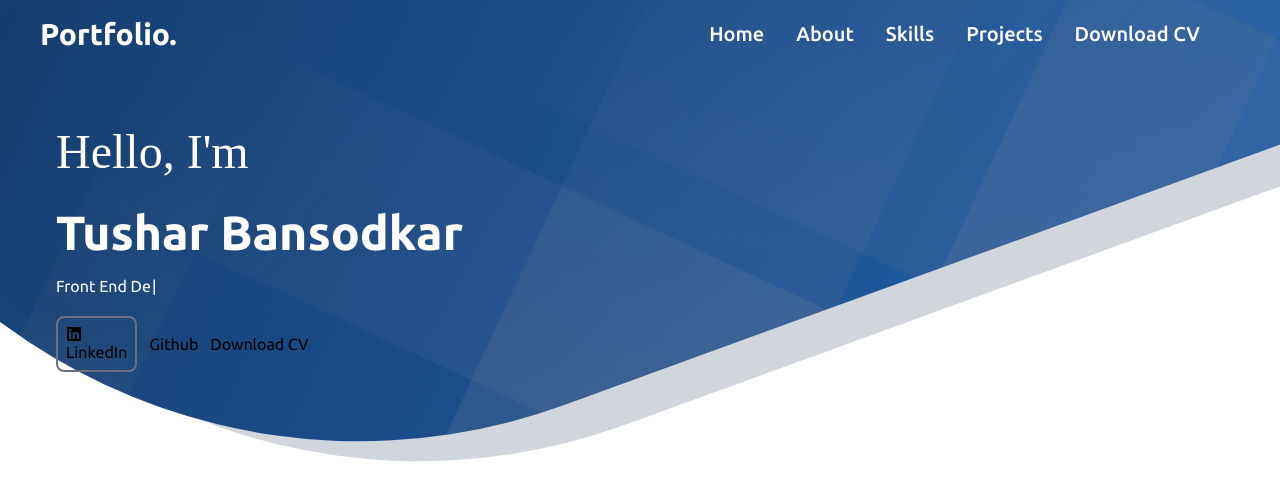
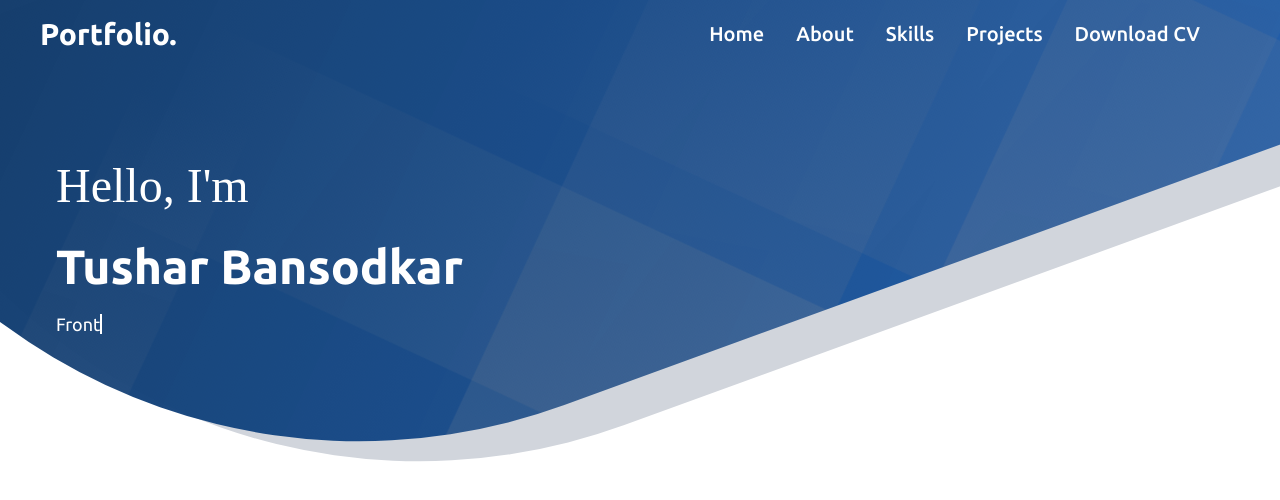
Before and after one commit to tusharbansodkar/portfolio, a React (Vite) app: page / in a window 1280 px wide. Shown: the top 500 px of the page. Built offline with nearby package versions, Linux system fonts and the light colour scheme; a web font is replaced by a local one.

Commit message:
added typewriter effect

```diff
--- a/src/components/Intro.tsx
+++ b/src/components/Intro.tsx
@@ -1,6 +1,6 @@
 import Typewriter from "typewriter-effect";
-import { FaLinkedin } from "react-icons/fa";
-import { FaGithub } from "react-icons/fa";
+import TypewriterEffect from "./TypewriterEffect";
+// import { FaLinkedin } from "react-icons/fa";
 
 const Intro = () => {
   return (
@@ -12,7 +12,18 @@ const Intro = () => {
         <h1 className="text-5xl font-semibold text-white mb-5">
           Tushar Bansodkar
         </h1>
-        <h1 className="text-white text-">
+        <TypewriterEffect
+          text={[
+            "Front End Developer",
+            "React Developer",
+            "Full Stack Developer",
+            "MERN Stack Enthusiast",
+          ]}
+          speed={200}
+          deleteSpeed={100}
+          loop={true}
+        />
+        {/* <h1 className="text-white text-">
           <Typewriter
             options={{
               strings: [
@@ -25,8 +36,8 @@ const Intro = () => {
               loop: true,
             }}
           />
-        </h1>
-        <div className="flex space-x-3 mt-5">
+        </h1> */}
+        {/* <div className="flex space-x-3 mt-5">
           <button className="border-2 border-gray-500 p-2 rounded-lg">
             <span>
               <FaLinkedin />
@@ -37,7 +48,7 @@ const Intro = () => {
           <button>Github</button>
 
           <button>Download CV</button>
-        </div>
+        </div> */}
       </div>
     </div>
   );
--- /dev/null
+++ b/src/components/TypewriterEffect.tsx
@@ -0,0 +1,63 @@
+import { useEffect, useState } from "react";
+
+interface TypewriterEffectProps {
+  text: string[];
+  speed: number;
+  deleteSpeed: number;
+  loop?: boolean;
+}
+
+const TypewriterEffect: React.FC<TypewriterEffectProps> = ({
+  text,
+  speed,
+  deleteSpeed,
+  loop,
+}) => {
+  const [displayText, setDisplayText] = useState<string>("");
+  const [string, setString] = useState<number>(0);
+  const [index, setIndex] = useState<number>(0);
+  const [isDeleting, setIsDeleting] = useState<boolean>(false);
+
+  useEffect(() => {
+    const currentString = text[string % text.length];
+
+    const interval = setInterval(
+      () => {
+        if (isDeleting) {
+          setDisplayText(displayText.slice(0, -1));
+          setIndex(index - 1);
+        } else {
+          if (index < currentString.length) {
+            setDisplayText(displayText + currentString[index]);
+            setIndex(index + 1);
+          }
+        }
+
+        if (index === currentString.length) {
+          setIsDeleting(true);
+        }
+
+        if (index === 0 && isDeleting) {
+          if (string + 1 === text.length && !loop) {
+            clearInterval(interval);
+          } else {
+            setString((string + 1) % text.length);
+            setIndex(0);
+            setIsDeleting(false);
+          }
+        }
+      },
+      isDeleting ? deleteSpeed : speed
+    );
+
+    return () => clearInterval(interval);
+  }, [text, speed, index, isDeleting, deleteSpeed, loop, displayText]);
+
+  return (
+    <span className="text-white text-lg border-r-2 animate-custom-blink">
+      {displayText}
+    </span>
+  );
+};
+
+export default TypewriterEffect;
--- a/tailwind.config.js
+++ b/tailwind.config.js
@@ -2,7 +2,17 @@
 module.exports = {
   content: ["./src/**/*.{js,jsx,ts,tsx}"],
   theme: {
-    extend: {},
+    extend: {
+      animation: {
+        "custom-blink": "blink 0.75s step-end infinite",
+      },
+      keyframes: {
+        blink: {
+          "0% 100%": { "border-color": "transparent" },
+          "50%": { "border-color": "white" },
+        },
+      },
+    },
   },
   plugins: [],
 };
```
